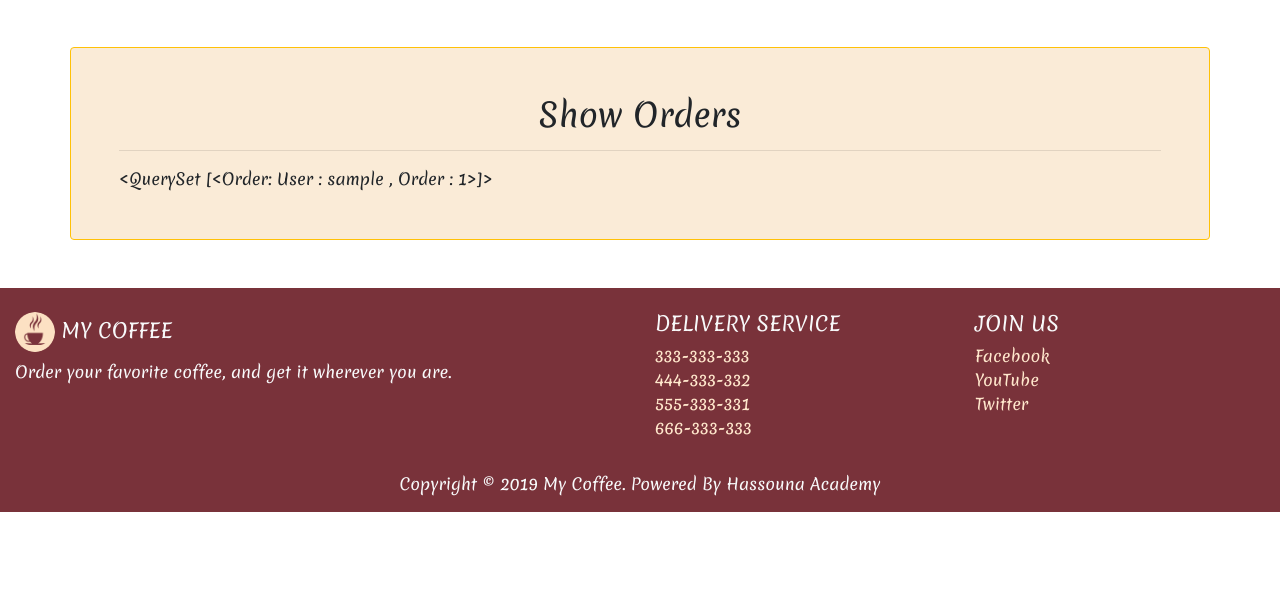
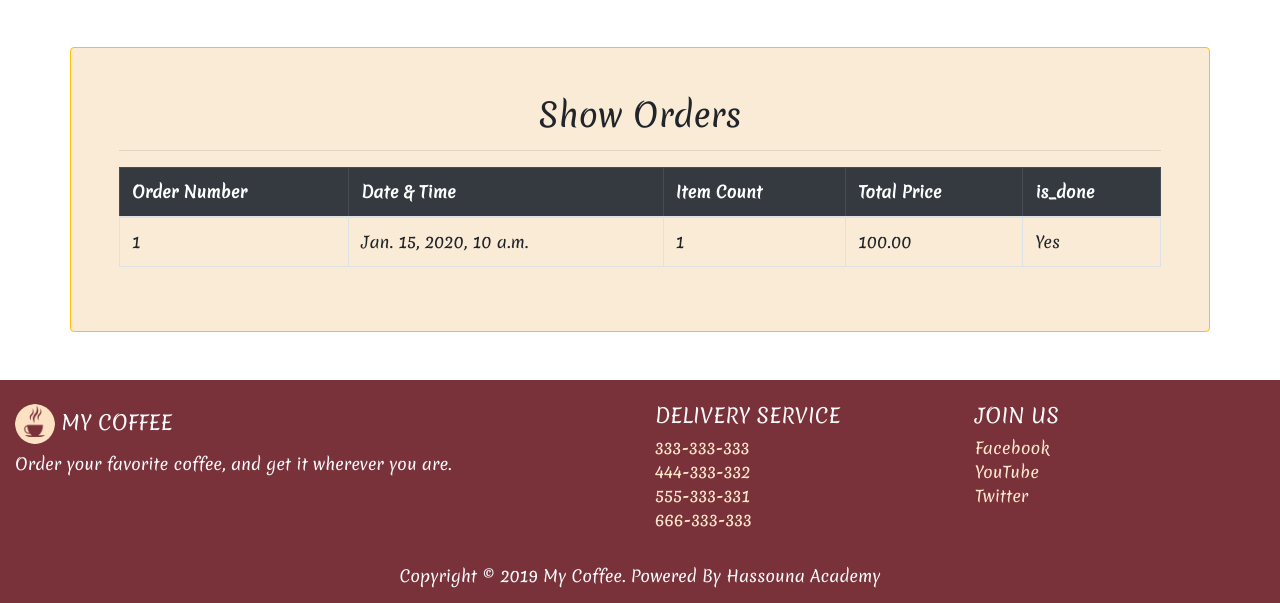
Before and after one commit to AbdelilahChahbouni/Django_Coffee_Website, a Django app: page /orders/show_orders in a window 1280 px wide. Shown: the part 66-669 px from the top of the page. Run offline with Django 5.2, Linux system fonts and the light colour scheme; a user stored in the database is signed in; tables that the repository leaves empty hold one stand-in row (values such as "Sample post"); some libraries are stand-ins or nearby versions.

Commit message:
finish show all orders of user and add paginations

```diff
--- a/orders/models.py
+++ b/orders/models.py
@@ -11,6 +11,8 @@ class Order(models.Model):
     order_date = models.DateTimeField(default= timezone.now())
     details = models.ManyToManyField(product , through= 'OrderDetails')
     is_done = models.BooleanField()
+    total = 0
+    items_counter = 0
 
 
     def __str__(self):
--- a/orders/views.py
+++ b/orders/views.py
@@ -152,12 +152,15 @@ def show_orders(request):
     context= None
     if request.user.is_authenticated and not request.user.is_anonymous:
         all_orders = Order.objects.all().filter(user=request.user)
-        if all_orders:
-            order = Order.objects.get(user=request.user, is_done=True)
+        for x in all_orders:
+            order = Order.objects.get(id = x.id)
             order_details = OrderDetails.objects.all().filter(order=order)
             total_price = 0
             for item in order_details:
                 total_price += item.price * item.quantity
 
-    context = {"all_orders" : all_orders, 'order' : order}
+            x.total = total_price
+            x.items_counter = order_details.count
+
+    context = {"all_orders" : all_orders}
     return render(request, 'orders/show_orders.html' , context)
--- a/templates/orders/show_orders.html
+++ b/templates/orders/show_orders.html
@@ -13,8 +13,53 @@
     You Must Be
     <a href="{% url 'signin' %}" style="color: red">Logged in </a>
   </h4>
-	{% elif order %}
-    {{all_orders}}
+	{% elif all_orders %}
+        {% if all_orders.count > 0 %}
+        <table class="table table-striped-columns table-bordered table-hover">
+            <thead class="table-dark">
+              <tr>
+                <th scope="col">Order Number</th>
+                <th scope="col">Date & Time</th>
+                <th scope="col">Item Count </th>
+                <th scope="col">Total Price</th>
+                <th scope="col">is_done</th>
+              </tr>
+            </thead>
+            <tbody class="table-group-divider">
+
+        {% endif %}
+        {% for order in all_orders %}
+                <tr>
+                <td>{{order.id}}</td>
+                <td>{{order.order_date}}</td>
+                <td>{{order.items_counter}}</td>
+                <td>{{order.total}}</td>
+                <td>
+                    {% if order.is_done == True %}
+                        Yes
+                    {% else %}
+                        No
+                    {% endif %}
+
+                </td>
+                </tr>
+        {% endfor %}
+
+
+
+
+        {% if all_orders.count > 0 %}
+            </tbody>
+            </table>
+        {% endif %}
+
+
+
+
+
+
+
+
 
     {% else %}
 
```
Also changed, not shown: allproducts/views.py (+15 -0 lines), templates/allproducts/allproducts.html (+40 -0 lines), media/photos/2023/11/01/george-kroeker-DyUKC5mpqlE-unsplash.jpg (added), media/photos/2023/11/01/mukul-wadhwa-xpo5BggQo3E-unsplash.jpg (added), 1 other file.
